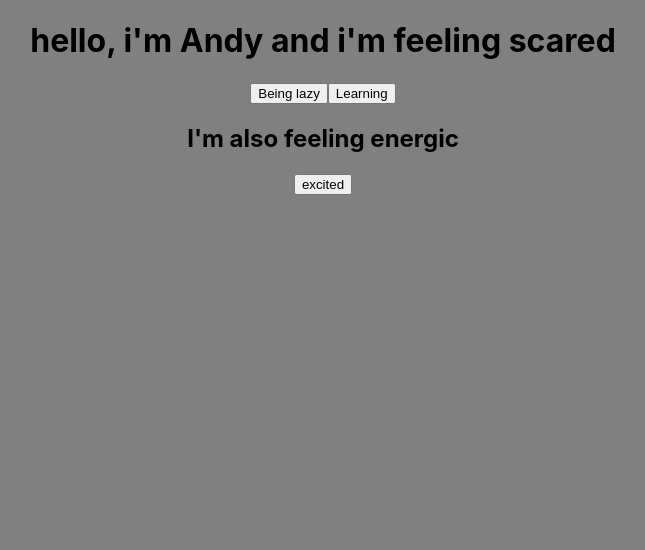
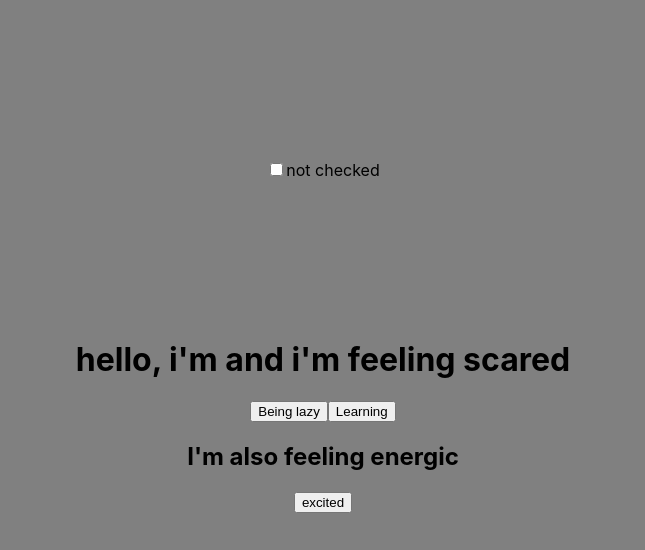
Before and after one commit to Andyrei/learning-react.js, a React (Create React App) app in the folder CH_3 Install React App/react-app/: page / in a window 1280 px wide. Shown: the top 550 px of the page, without its empty margins (317-962 px from the left). Built offline with nearby package versions, Linux system fonts and the light colour scheme.

Commit message:
playing arround with some other cool stuff

```diff
--- a/CH_3 Install React App/react-app/src/App.js
+++ b/CH_3 Install React App/react-app/src/App.js
@@ -1,39 +1,13 @@
 import './App.css';
-import { useState, useEffect } from 'react';
+import Hooks from './less_301 intro Hooks';
+import Inputs from './less_302 inputs';
 
-/* Destruct ARRAY
-instead of
-    const cities = ["Tokio", "Milan", "Florence", "ETC"];
-    const [firstCity, second] = [
-        "Tokio",
-        "Milan",
-        "Florence",
-        "ETC"
-    ];
-*/
-
-/*  Destruct PROPRIETIES
-  instead of wising 'props' object like 'props.name'
-  can add into function the object itself '{name}'
-*/
-function App({name}) {
-  const [emotion, setEmotion] = useState("scared");
-  const [secondary, setSecondary] = useState("energic");
-
-  useEffect( () => {
-    console.log(`I'm ${emotion} right now`);
-  }, [emotion]);
-  useEffect(()=>{
-    console.log(`I'm also ${secondary} right now`);
-  }, [secondary]);
+function App() {
 
   return (
     <div className="App">
-      <h1>hello, i'm { name } and i'm feeling {emotion}</h1>
-      <button onClick={() => setEmotion('frightened')}>Being lazy</button>
-      <button onClick={() => setEmotion('smart')}>Learning</button>
-      <h2>I'm also feeling {secondary}</h2>
-      <button onClick={() => setSecondary("excited")}>excited</button>
+      <Inputs />
+      <Hooks />
     </div>
   );
 }
--- /dev/null
+++ b/CH_3 Install React App/react-app/src/less_301 intro Hooks.js
@@ -0,0 +1,40 @@
+import { useState, useEffect } from 'react';
+
+/* Destruct ARRAY
+instead of
+    const cities = ["Tokio", "Milan", "Florence", "ETC"];
+    const [firstCity, second] = [
+        "Tokio",
+        "Milan",
+        "Florence",
+        "ETC"
+    ];
+*/
+
+/*  Destruct PROPRIETIES
+  instead of wising 'props' object like 'props.name'
+  can add into function the object itself '{name}'
+*/
+function Hooks({name}) {
+  const [emotion, setEmotion] = useState("scared");
+  const [secondary, setSecondary] = useState("energic");
+
+  useEffect( () => {
+    console.log(`I'm ${emotion} right now`);
+  }, [emotion]);
+  useEffect(()=>{
+    console.log(`I'm also ${secondary} right now`);
+  }, [secondary]);
+
+  return (
+    <div className="Hooks">
+      <h1>hello, i'm { name } and i'm feeling {emotion}</h1>
+      <button onClick={() => setEmotion('frightened')}>Being lazy</button>
+      <button onClick={() => setEmotion('smart')}>Learning</button>
+      <h2>I'm also feeling {secondary}</h2>
+      <button onClick={() => setSecondary("excited")}>excited</button>
+    </div>
+  );
+}
+
+export default Hooks;
--- /dev/null
+++ b/CH_3 Install React App/react-app/src/less_302 inputs.js
@@ -0,0 +1,21 @@
+import { useState, useEffect } from 'react';
+
+function Inputs() {
+
+    const [checked, setChecked] = useState(false);
+
+    return(
+        <div style={{margin: "10rem"}}>
+            <input  type="checkbox"
+                    id='check'
+                    value={checked}
+                    onChange={()=>setChecked((checked)=> !checked)}
+            />
+            <label htmlFor="check">
+                {checked ? "checked" : "not checked"}
+            </label>
+        </div>
+    )
+}
+
+export default Inputs
```
